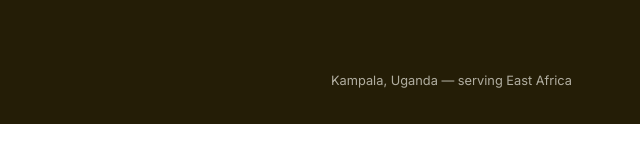
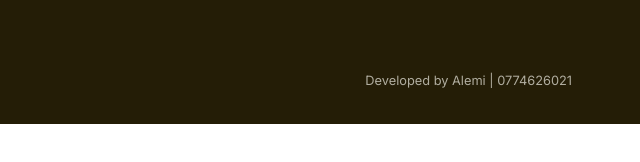
Before and after one commit to alemiherbert/ambex-consults, a website: page 404.html in a window 1280 px wide. Shown: the part 622-784 px from the top of the page, 640-1280 px from the left. Drawn offline with Linux system fonts and the light colour scheme.

Commit message:
Update footer branding

```diff
--- a/404.html
+++ b/404.html
@@ -72,7 +72,7 @@
   <div class="container">
     <div class="footer-bottom">
       <span>© <span id="footer-year">2026</span> Ambex Consults (U) Ltd. All rights reserved.</span>
-      <span>Kampala, Uganda — serving East Africa</span>
+      <span>Developed by Alemi | 0774626021</span>
     </div>
   </div>
 </footer>
```
Also changed, not shown: contact/index.html (+1 -1 lines), index.html (+1 -1 lines), insights/air-quality-monitoring-101/index.html (+1 -1 lines), insights/index.html (+1 -1 lines), insights/iso-14001-without-the-paperwork-mountain/index.html (+1 -1 lines), insights/osh-act-site-inductions/index.html (+1 -1 lines), people/index.html (+1 -1 lines), templates/article.html (+1 -1 lines), templates/insights.html (+1 -1 lines), work/index.html (+1 -1 lines).
